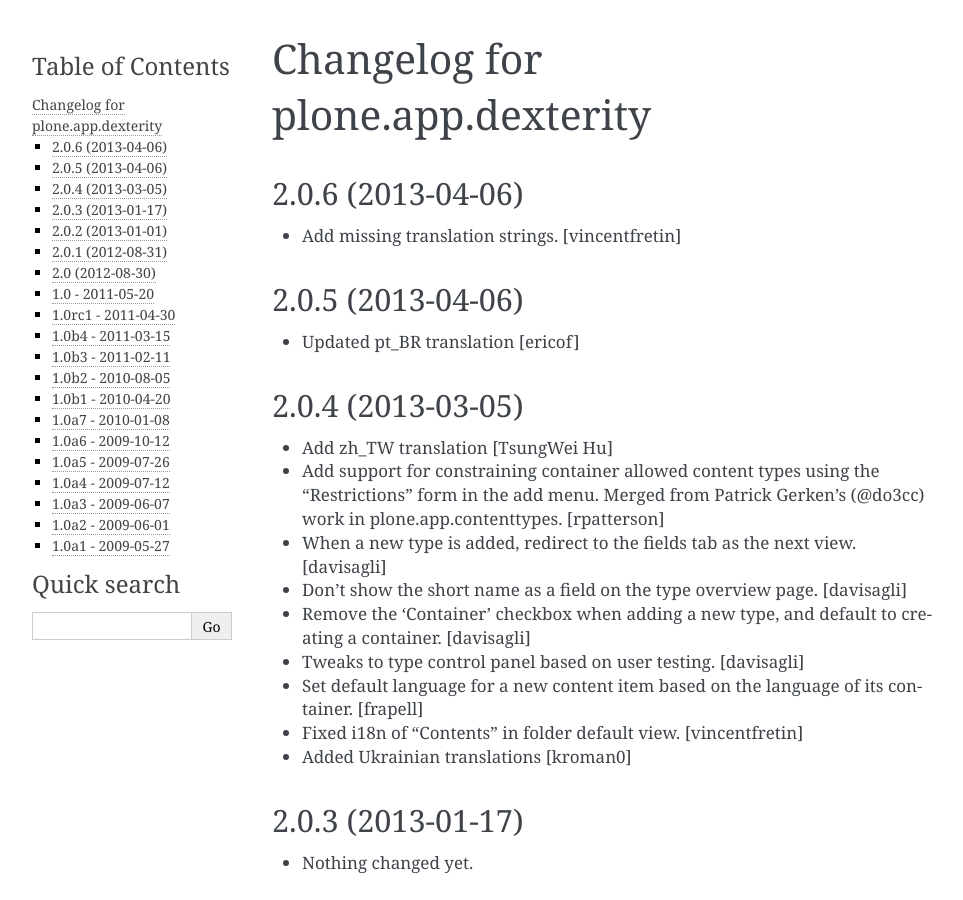
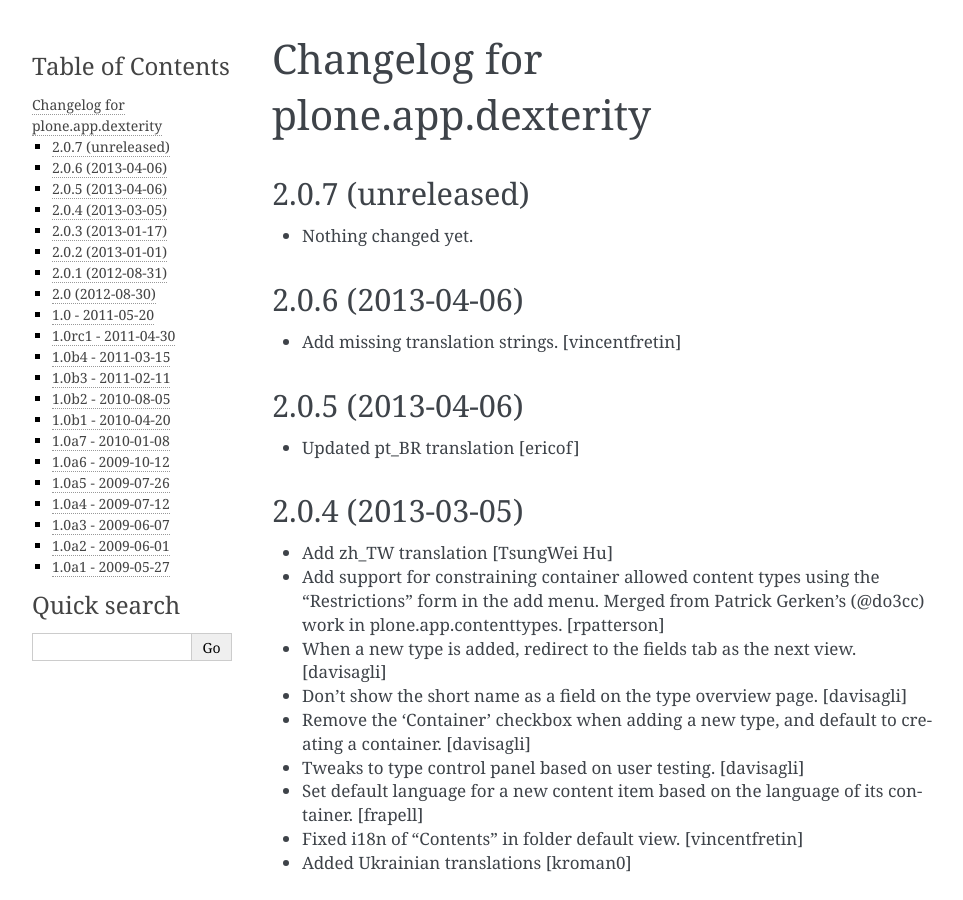
Before and after one commit to plone/plone.app.dexterity, a Sphinx documentation site: the page built from docs/HISTORY.txt, in a window 1280 px wide and 900 px high. Shown: the whole window, without its empty margins (148-1111 px from the left). Built offline with Sphinx 7.4.7, drawn with Linux system fonts in a browser that asks for light colours.

Commit message:
Back to development: 2.0.7

```diff
--- a/docs/HISTORY.txt
+++ b/docs/HISTORY.txt
@@ -1,5 +1,11 @@
 Changelog for plone.app.dexterity
 =================================
+
+2.0.7 (unreleased)
+------------------
+
+- Nothing changed yet.
+
 
 2.0.6 (2013-04-06)
 ------------------
--- a/setup.py
+++ b/setup.py
@@ -1,7 +1,7 @@
 from setuptools import setup, find_packages
 import os
 
-version = '2.0.6'
+version = '2.0.7.dev0'
 
 setup(name='plone.app.dexterity',
       version=version,
```
